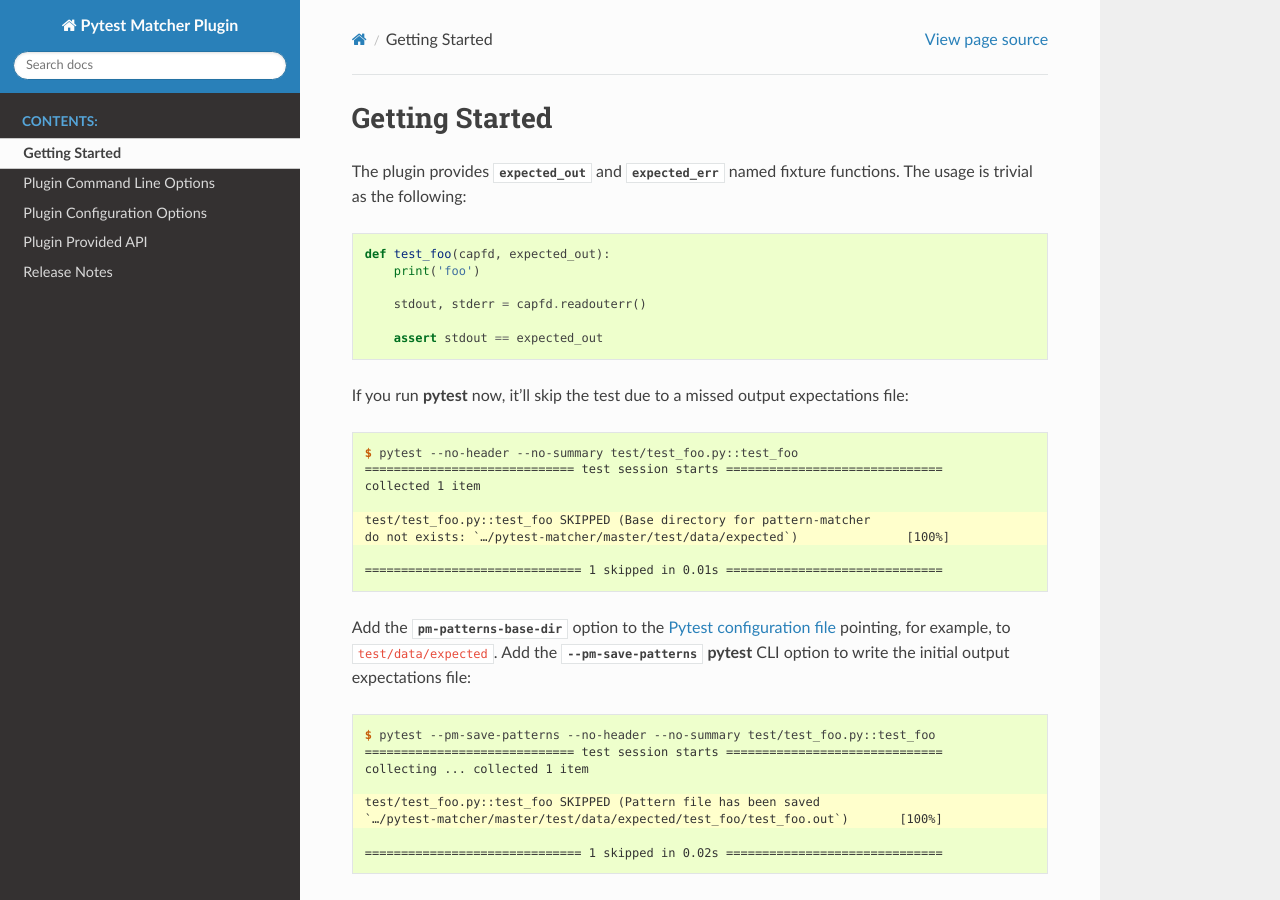
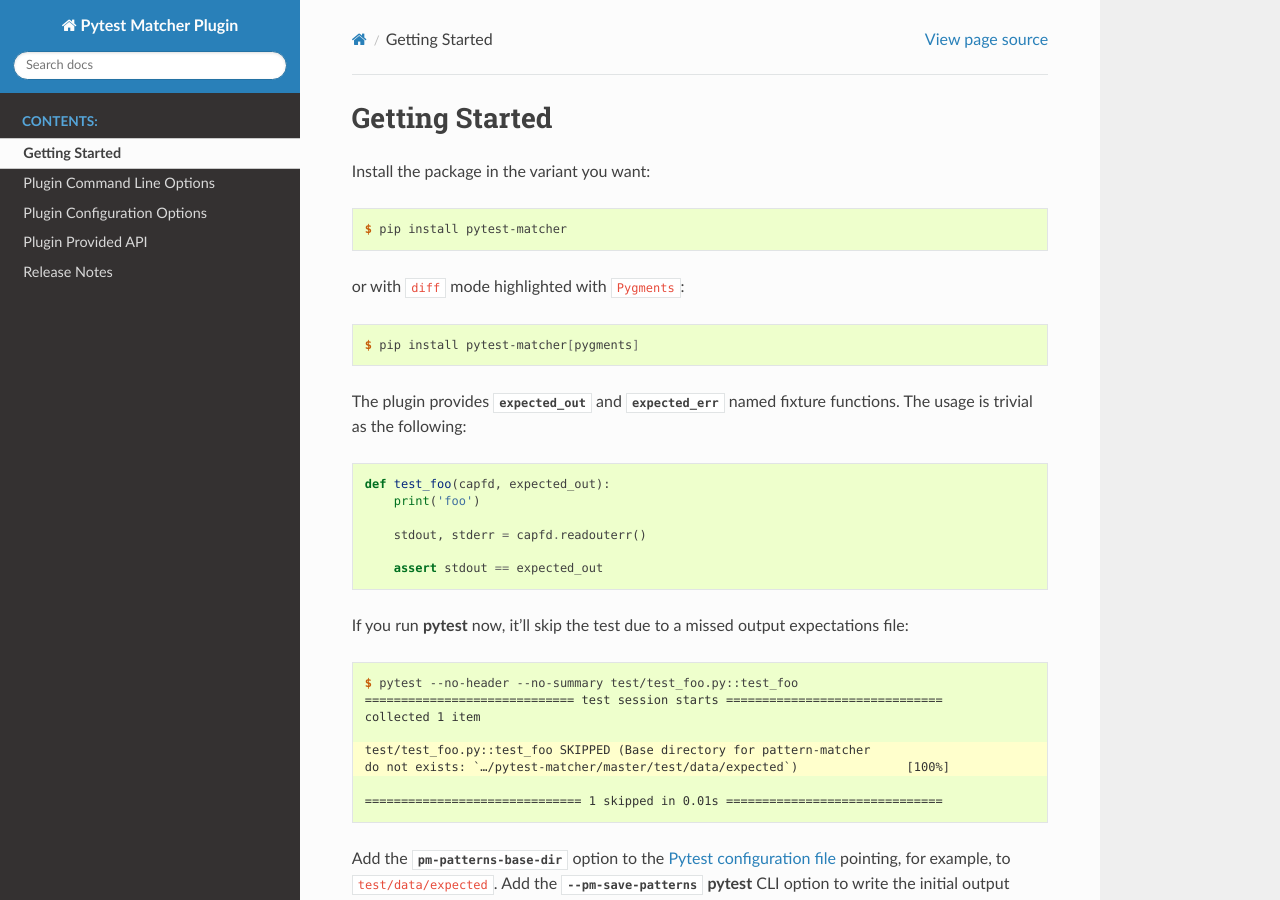
Before and after one commit to zaufi/pytest-matcher, a Sphinx documentation site: the page built from doc/getting-started.rst, in a window 1280 px wide and 900 px high. Built offline with Sphinx 7.4.7 and the Read the Docs theme 2.0.0, drawn with Linux system fonts in a browser that asks for light colours; the version number could not be read and is left out.

Commit message:
package(deps): make `Pygments` an optional dependency
To install use *extras*:

    $ pip install pytest-matcher[pygments]

```diff
--- a/doc/getting-started.rst
+++ b/doc/getting-started.rst
@@ -5,6 +5,18 @@
 ===============
 
 .. program:: pytest-matcher
+
+Install the package in the variant you want:
+
+.. code-block:: console
+
+    $ pip install pytest-matcher
+
+or with ``diff`` mode highlighted with ``Pygments``:
+
+.. code-block:: console
+
+    $ pip install pytest-matcher[pygments]
 
 The plugin provides :py:data:`expected_out` and :py:data:`expected_err` named fixture functions.
 The usage is trivial as the following:
--- a/pyproject.toml
+++ b/pyproject.toml
@@ -40,6 +40,9 @@
   , "pytest"
   ]
 dynamic = ["version"]
+
+[project.optional-dependencies]
+pygments = ["Pygments"]
 
 [project.entry-points.pytest11]
 pytest_matcher = "matcher.plugin"
```
